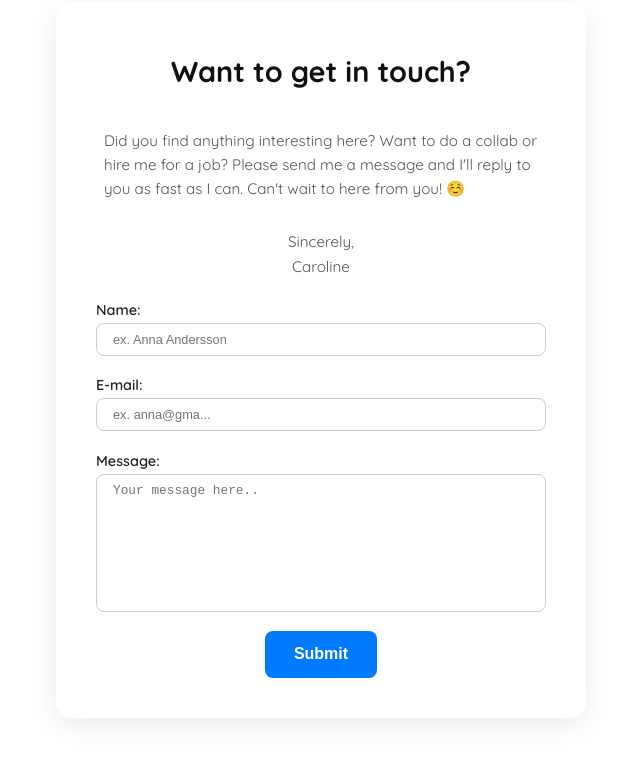
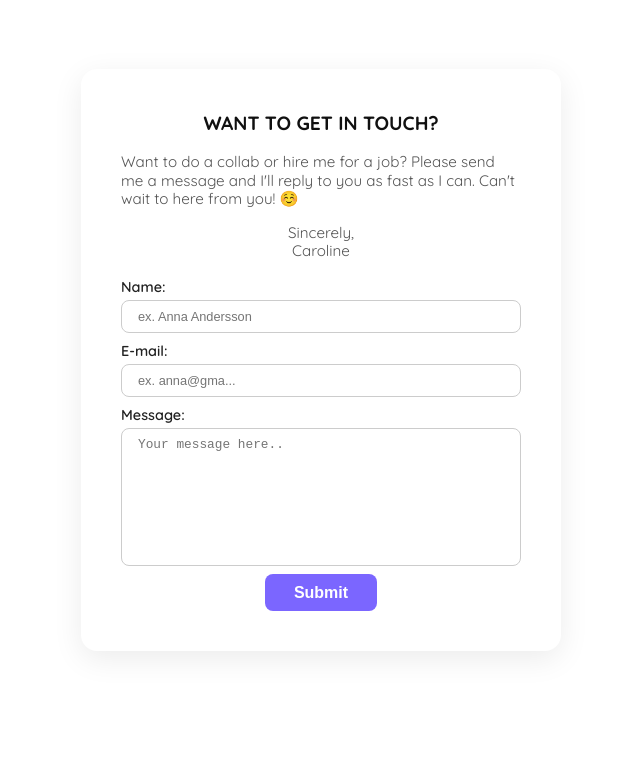
Before and after one commit to coraliney/buildfolio, a Vue app in the folder my-react-app/: page / in a window 1280 px wide. Shown: the part 1640-2398 px from the top of the page, without its empty margins (319-959 px from the left). Built offline with nearby package versions, Linux system fonts and the light colour scheme.

Commit message:
:construction: deploy

```diff
--- a/my-react-app/src/components/Contact.vue
+++ b/my-react-app/src/components/Contact.vue
@@ -2,7 +2,7 @@
   <div class="contact-container">
     <form ref="formRef" class="formContainer" @submit.prevent="sendEmail">
       <h2>Want to get in touch?</h2>
-      <p>Did you find anything interesting here? Want to do a collab or hire me for a job? Please send me a message and I'll reply to you as fast as I can. Can't wait to here from you! ☺️</p>
+      <p>Want to do a collab or hire me for a job? Please send me a message and I'll reply to you as fast as I can. Can't wait to here from you! ☺️</p>
       <p id="move-right">Sincerely,<br>
         Caroline<br>
       </p>
@@ -103,11 +103,11 @@ const sendEmail = () => {
   border-radius: 16px;
   padding: 2.5rem;
   box-shadow: 0 8px 30px rgba(0, 0, 0, 0.08);
-  max-width: 450px;
+  max-width: 400px;
   width: 100%;
   display: flex;
   flex-direction: column;
-  gap: 1.2rem;
+  gap: 0.5rem;
   transition: transform 0.3s ease, box-shadow 0.3s ease;
 }
 
@@ -117,22 +117,25 @@ const sendEmail = () => {
 }
 
 h2 {
-  font-size: 1.8rem;
+  font-size: 1.2rem;
   color: #101010;
+  text-transform: uppercase;
   text-align: center;
-  margin-bottom: 0.5rem;
+  margin: 0 0 0.5rem 0;
 }
 
 p {
   color: #555;
   font-size: 0.95rem;
-  line-height: 1.6;
+  line-height: 1.2;
   text-align: left;
-  margin-bottom: 0.1rem;
+  margin: 0 0 0.5rem 0;
 }
 
 #move-right {
-text-align: center;
+  text-align: center;
+  margin-top: 0;
+  margin-bottom: 0.5rem;
 }
 
 
@@ -170,10 +173,10 @@ textarea {
 
 .formButton {
   align-self: center;
-  background: #007bff;
+  background: #7b66ff;
   color: white;
   border: none;
-  padding: 0.9rem 1.8rem;
+  padding: 0.6rem 1.8rem;
   border-radius: 8px;
   font-weight: 600;
   font-size: 1rem;
@@ -182,7 +185,7 @@ textarea {
 }
 
 .formButton:hover {
-  background: #56a8ff;
+  background: #ada1ff;
   transform: translateY(2px);
 }
 
--- a/my-react-app/src/components/Projects.vue
+++ b/my-react-app/src/components/Projects.vue
@@ -117,17 +117,18 @@ const projects = [
   bottom: 0;
   left: 0;
   width: 100%;
-  height: 40%;
+  height: 100%;
   background: rgba(0,0,0,0.6);
   color: white;
   transform: translateY(100%);
   display: flex;
   flex-direction: column;
-  justify-content: center;
+  justify-content: flex-end;
   align-items: center;
   padding: 1rem;
   text-align: center;
   transition: transform 0.3s ease;
+  overflow-y: auto;
 }
 
 .project-card:hover .overlay {
@@ -153,7 +154,7 @@ const projects = [
 
 .project-link {
   display: inline-block;
-  background: #00bcd4;
+  background: #7b66ff;
   color: white;
   padding: 0.2rem 1.2rem;
   border-radius: 4px;
@@ -163,7 +164,7 @@ const projects = [
 }
 
 .project-link:hover {
-  background: #0097a7;
+  background: #a092ff;
 }
 
 @media (max-width: 900px) {
```
Also changed, not shown: 1 other file (tests, documents, lock files or other folders).
